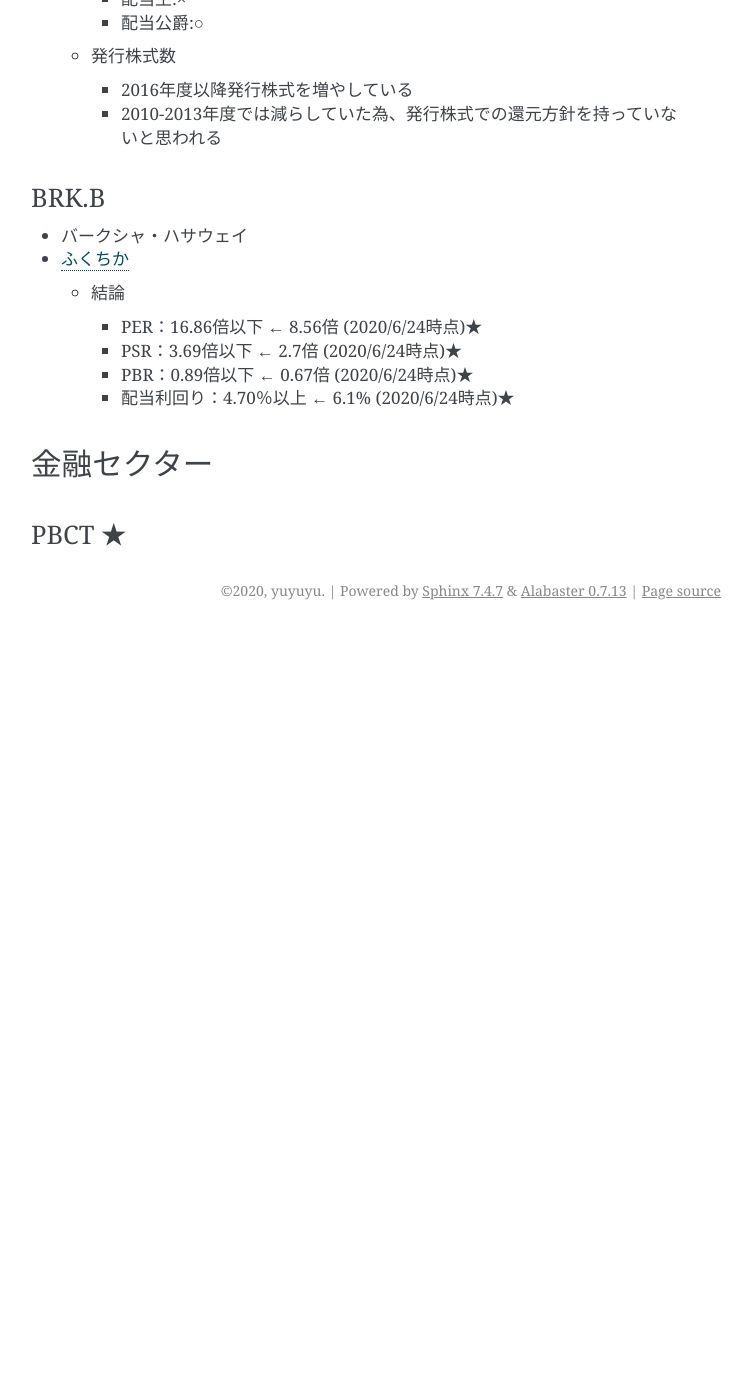
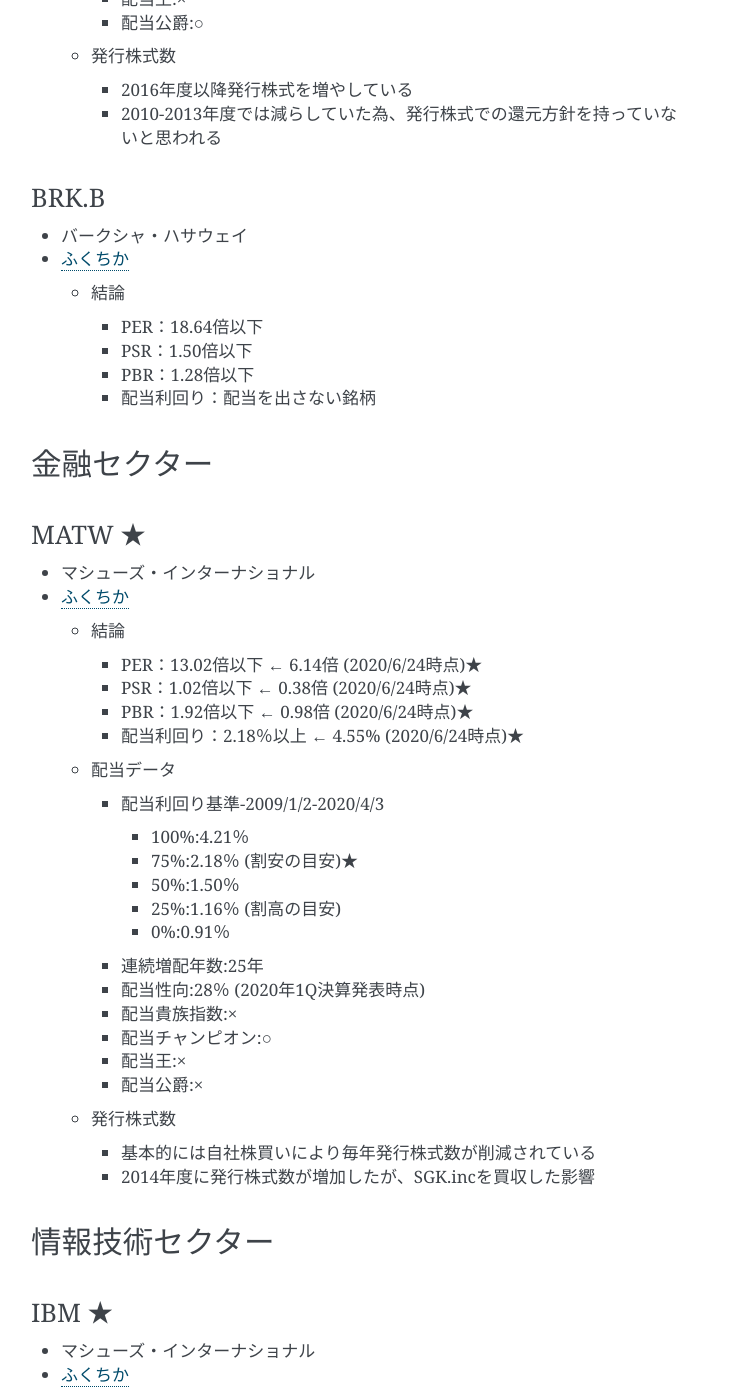
Before and after one commit to yuyuyu0706/sphinx, a Sphinx documentation site: the page built from sphinx/source/work/page07_finance.rst, in a window 1280 px wide and 1400 px high, scrolled down 4679 px. Shown: the whole window, without its empty margins (389-1141 px from the left). Built offline with Sphinx 7.4.7, drawn with Linux system fonts in a browser that asks for light colours; pages that are not in the unit, such as notebooks, are missing from menus; before the commit the page ends 5309 px from its top, so only the background shows below that; some of the changed text lies outside the part shown.

Commit message:
auto commit

```diff
--- a/sphinx/source/work/page07_finance.rst
+++ b/sphinx/source/work/page07_finance.rst
@@ -243,14 +243,84 @@ BRK.B
 
   * 結論
 
-    * PER：16.86倍以下 ← 8.56倍 (2020/6/24時点)★
-    * PSR：3.69倍以下   ← 2.7倍 (2020/6/24時点)★
-    * PBR：0.89倍以下   ← 0.67倍 (2020/6/24時点)★
-    * 配当利回り：4.70％以上 ← 6.1% (2020/6/24時点)★
+    * PER：18.64倍以下
+    * PSR：1.50倍以下
+    * PBR：1.28倍以下
+    * 配当利回り：配当を出さない銘柄
 
 金融セクター
 ###############################
 
 ********************
-PBCT ★
+MATW ★
 ********************
+
+* マシューズ・インターナショナル
+* `ふくちか <https://hiromethod.com/matw>`_
+
+  * 結論
+
+    * PER：13.02倍以下 ← 6.14倍 (2020/6/24時点)★
+    * PSR：1.02倍以下   ← 0.38倍 (2020/6/24時点)★
+    * PBR：1.92倍以下   ← 0.98倍 (2020/6/24時点)★
+    * 配当利回り：2.18％以上 ← 4.55% (2020/6/24時点)★
+
+  * 配当データ
+
+    * 配当利回り基準-2009/1/2-2020/4/3
+
+      * 100%:4.21％
+      * 75%:2.18％ (割安の目安)★
+      * 50%:1.50％
+      * 25%:1.16％ (割高の目安)
+      * 0%:0.91％
+
+    * 連続増配年数:25年
+    * 配当性向:28％ (2020年1Q決算発表時点)
+    * 配当貴族指数:×
+    * 配当チャンピオン:○
+    * 配当王:×
+    * 配当公爵:×
+
+  * 発行株式数
+
+    * 基本的には自社株買いにより毎年発行株式数が削減されている
+    * 2014年度に発行株式数が増加したが、SGK.incを買収した影響
+
+
+情報技術セクター
+###############################
+
+********************
+IBM ★
+********************
+
+* マシューズ・インターナショナル
+* `ふくちか <https://hiromethod.com/ibm>`_
+
+  * 結論
+
+    * PER：10.32倍以下 ← 9.63倍 (2020/6/24時点)★
+    * PSR：1.66倍以下   ← 1.4倍 (2020/6/24時点)★
+    * PBR：7.69倍以下   ← 5.34倍 (2020/6/24時点)★
+    * 配当利回り：3.89％以上 ← 5.46% (2020/6/24時点)★
+
+
+
+
+ヘルスケアセクター
+###############################
+
+********************
+ABBV ★
+********************
+
+* マシューズ・インターナショナル
+* `ふくちか <https://hiromethod.com/abbv>`_
+
+  * 結論
+
+    * PER：12.15倍以下 ← 9.63倍 (2020/6/24時点)★
+    * PSR：3.90倍以下   ← 4.24倍 (2020/6/24時点)
+    * PBR：
+    * 配当利回り：4.23％以上 ← 4.85% (2020/6/24時点)★
```
